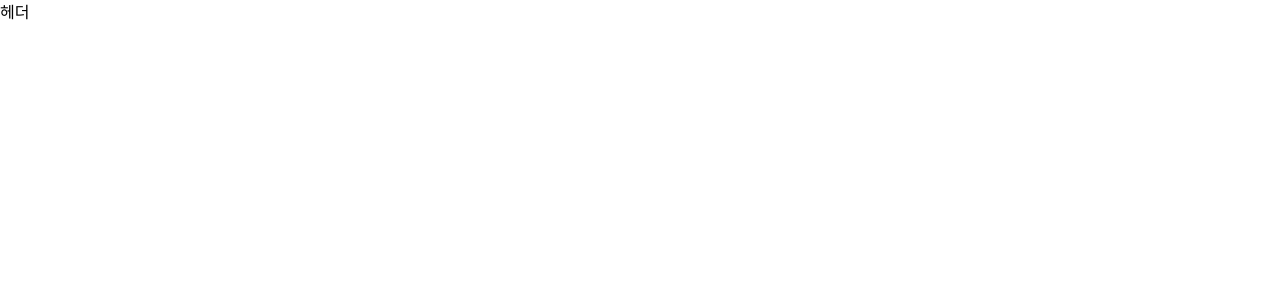
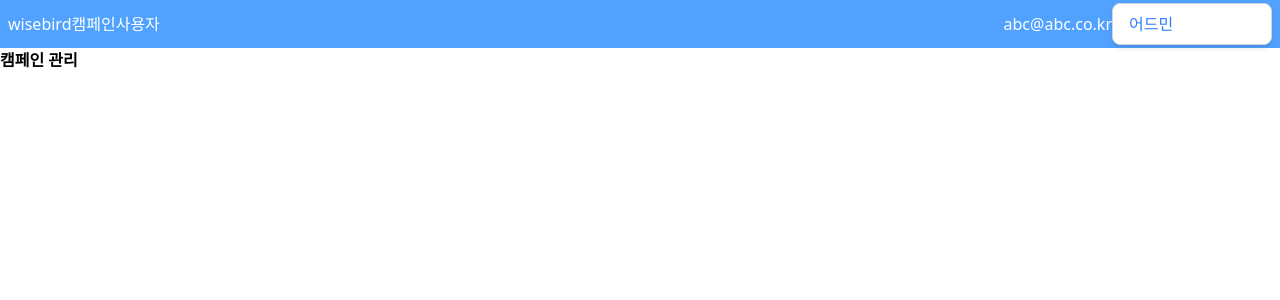
Before and after one commit to gusdn3477/wb_assignment, a React (Vite) app: page / in a window 1280 px wide. Shown: the top 300 px of the page. Built offline with nearby package versions, Linux system fonts and the light colour scheme.

Commit message:
feat: 헤더 초안 레이아웃 구현

```diff
--- a/src/App.tsx
+++ b/src/App.tsx
@@ -1,8 +1,12 @@
+import Layout from './components/Layout';
+
 function App() {
   return (
-    <>
-      <header>헤더</header>
-    </>
+    <Layout>
+      <div className="flex-1">
+        <strong>캠페인 관리</strong>
+      </div>
+    </Layout>
   );
 }
 
--- /dev/null
+++ b/src/components/Layout.tsx
@@ -0,0 +1,36 @@
+import React from 'react';
+import { options } from '../data/options';
+import Select from './Select';
+
+interface LayoutProps {
+  children: React.ReactNode;
+}
+
+export default function Layout({ children }: LayoutProps) {
+  const handleSelectChange = (value: string) => {
+    console.log('선택한 값:', value);
+  };
+
+  return (
+    <>
+      <header className="flex h-[48px] w-full items-center justify-between bg-blue-400 p-2 text-white">
+        <div className="flex flex-1 items-center">
+          <h1>wisebird</h1>
+          <ul className="flex">
+            <li>캠페인</li>
+            <li>사용자</li>
+          </ul>
+        </div>
+        <div className="flex flex-1 justify-end">
+          <ul className="flex items-center">
+            <li>abc@abc.co.kr</li>
+            <li>
+              <Select options={options} defaultValue="admin" onChange={handleSelectChange} />
+            </li>
+          </ul>
+        </div>
+      </header>
+      {children}
+    </>
+  );
+}
--- /dev/null
+++ b/src/components/Select.tsx
@@ -0,0 +1,51 @@
+import { useState } from 'react';
+
+interface Option {
+  id: number;
+  value: string;
+  label: string;
+}
+
+interface SelectProps {
+  options: Option[];
+  defaultValue?: string;
+  onChange?: (value: string) => void;
+}
+
+export default function CustomSelect({ options, defaultValue, onChange }: SelectProps) {
+  const [selected, setSelected] = useState(defaultValue || options[0]?.value || '');
+  const [isOpen, setIsOpen] = useState(false);
+
+  const handleSelect = (value: string) => {
+    setSelected(value);
+    if (onChange) onChange(value);
+    setIsOpen(false);
+  };
+
+  return (
+    <div className="relative w-[160px]">
+      {/* 드롭다운 버튼 */}
+      <button
+        className="flex w-full items-center justify-between rounded-lg border border-gray-300 bg-white px-4 py-2 text-blue-500 shadow-md"
+        onClick={() => setIsOpen(!isOpen)}
+      >
+        {options.find((opt) => opt.value === selected)?.label || '선택하세요'}
+      </button>
+
+      {/* 옵션 목록 */}
+      {isOpen && (
+        <ul className="absolute left-0 z-10 mt-1 w-full overflow-hidden rounded-lg border border-gray-300 bg-white text-gray-600 shadow-lg">
+          {options.map((option) => (
+            <li
+              key={option.value}
+              className="cursor-pointer px-4 py-2 transition hover:bg-blue-500 hover:text-white"
+              onClick={() => handleSelect(option.value)}
+            >
+              {option.label}
+            </li>
+          ))}
+        </ul>
+      )}
+    </div>
+  );
+}
--- /dev/null
+++ b/src/data/options.ts
@@ -0,0 +1,5 @@
+export const options = [
+  { id: 1, value: 'admin', label: '어드민' },
+  { id: 2, value: 'manager', label: '매니저' },
+  { id: 3, value: 'viewer', label: '뷰어' },
+];
```
